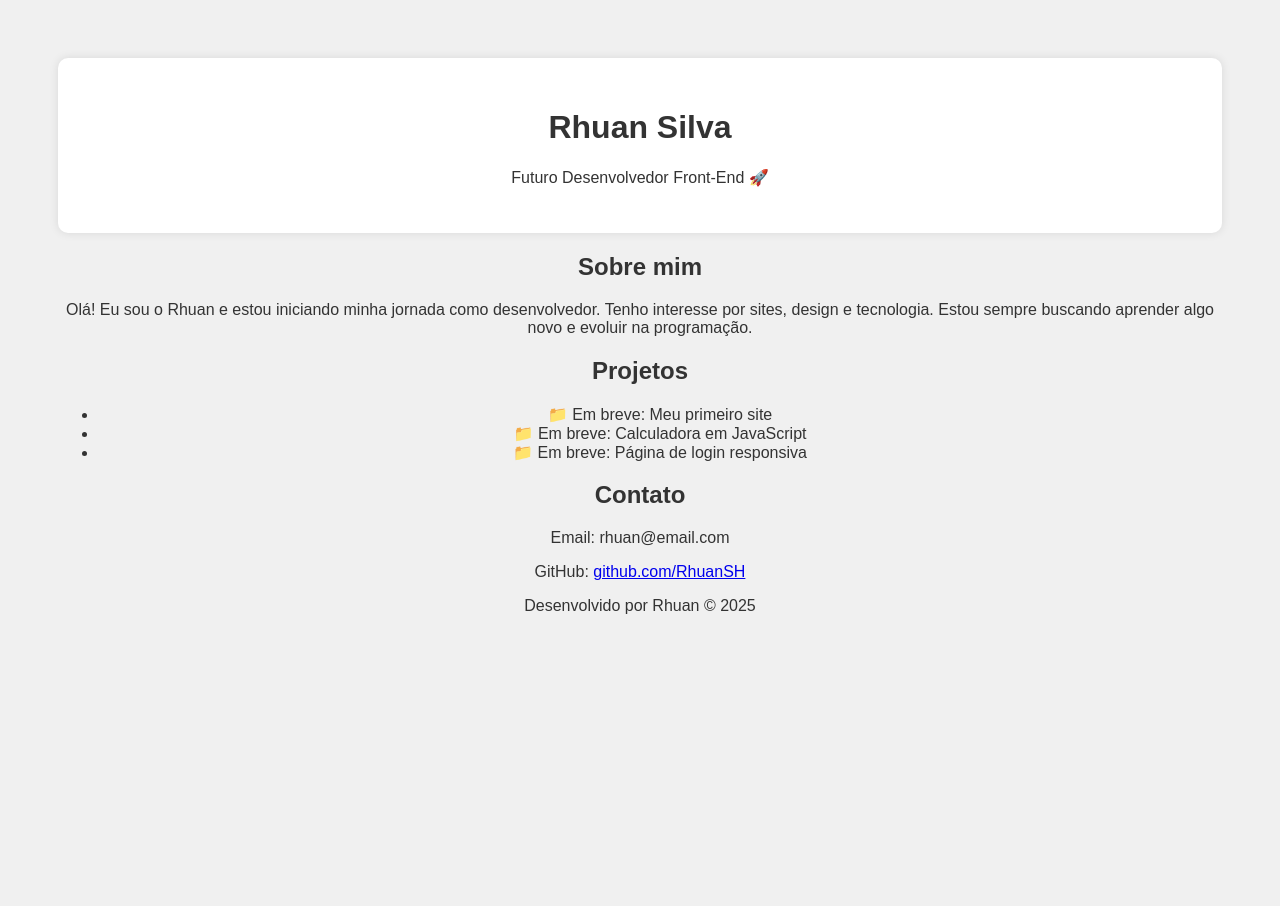
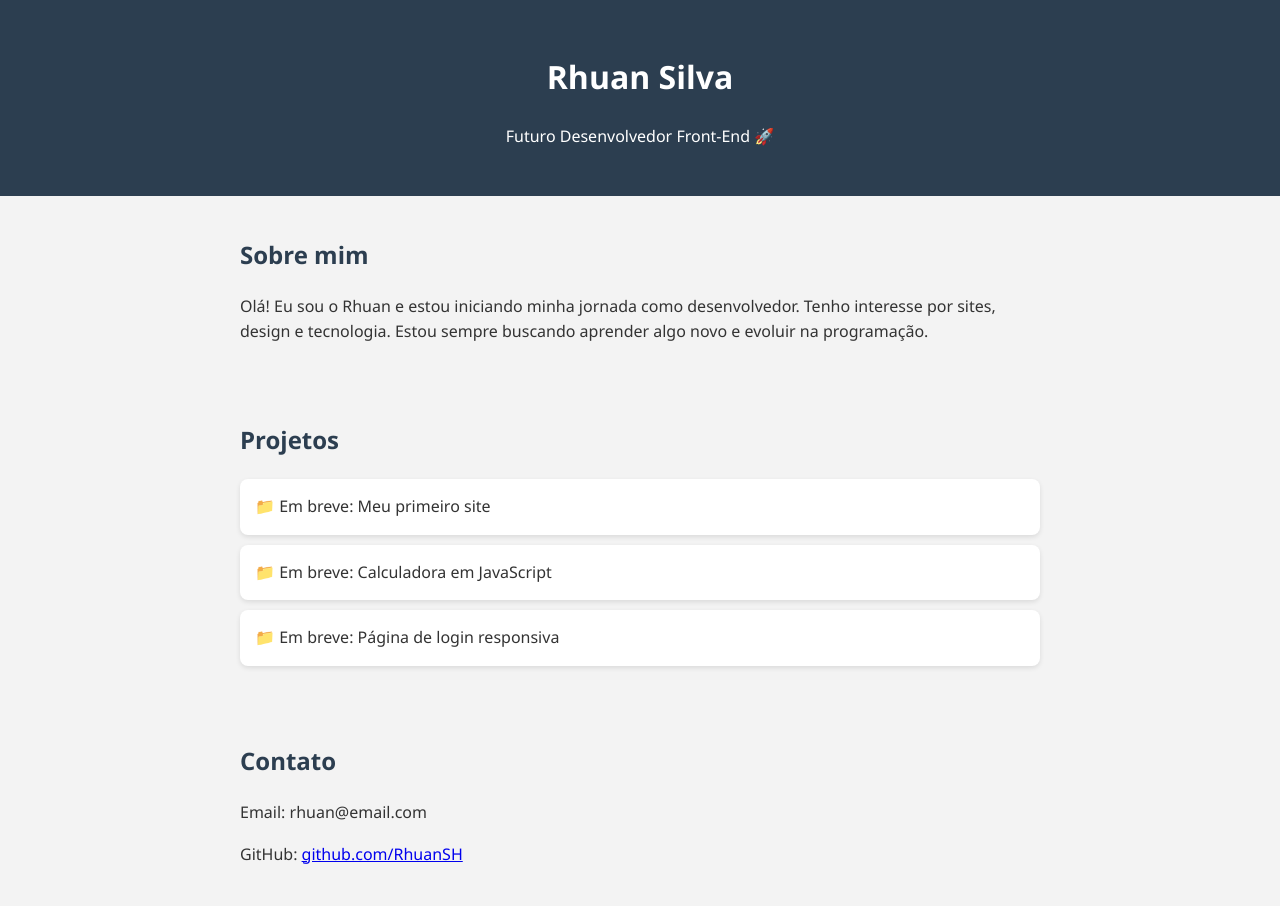
Before and after one commit to Rhuan-SH/RhuanSH.github.io, a plain HTML site: page index.html in a window 1280 px wide. Shown: the top 906 px of the page. Before the commit the page ends 800 px from the top, so only its background shows below. Drawn offline with Linux system fonts and the light colour scheme.

Commit message:
Update style.css

```diff
--- a/style.css
+++ b/style.css
@@ -1,14 +1,46 @@
 body {
-  font-family: Arial, sans-serif;
-  background-color: #f0f0f0;
+  font-family: 'Segoe UI', sans-serif;
+  margin: 0;
+  padding: 0;
+  background-color: #f3f3f3;
   color: #333;
-  text-align: center;
-  padding: 50px;
+  line-height: 1.6;
 }
 
 header {
+  background-color: #2c3e50;
+  color: white;
+  padding: 30px;
+  text-align: center;
+}
+
+section {
+  padding: 20px 40px;
+  max-width: 800px;
+  margin: auto;
+}
+
+h2 {
+  color: #2c3e50;
+}
+
+ul {
+  list-style: none;
+  padding: 0;
+}
+
+li {
   background-color: #fff;
-  padding: 30px;
-  border-radius: 10px;
-  box-shadow: 0 0 10px rgba(0, 0, 0, 0.1);
+  margin: 10px 0;
+  padding: 15px;
+  border-radius: 8px;
+  box-shadow: 0 2px 5px rgba(0,0,0,0.1);
 }
+
+footer {
+  text-align: center;
+  padding: 15px;
+  background-color: #2c3e50;
+  color: white;
+  margin-top: 40px;
+}
```
